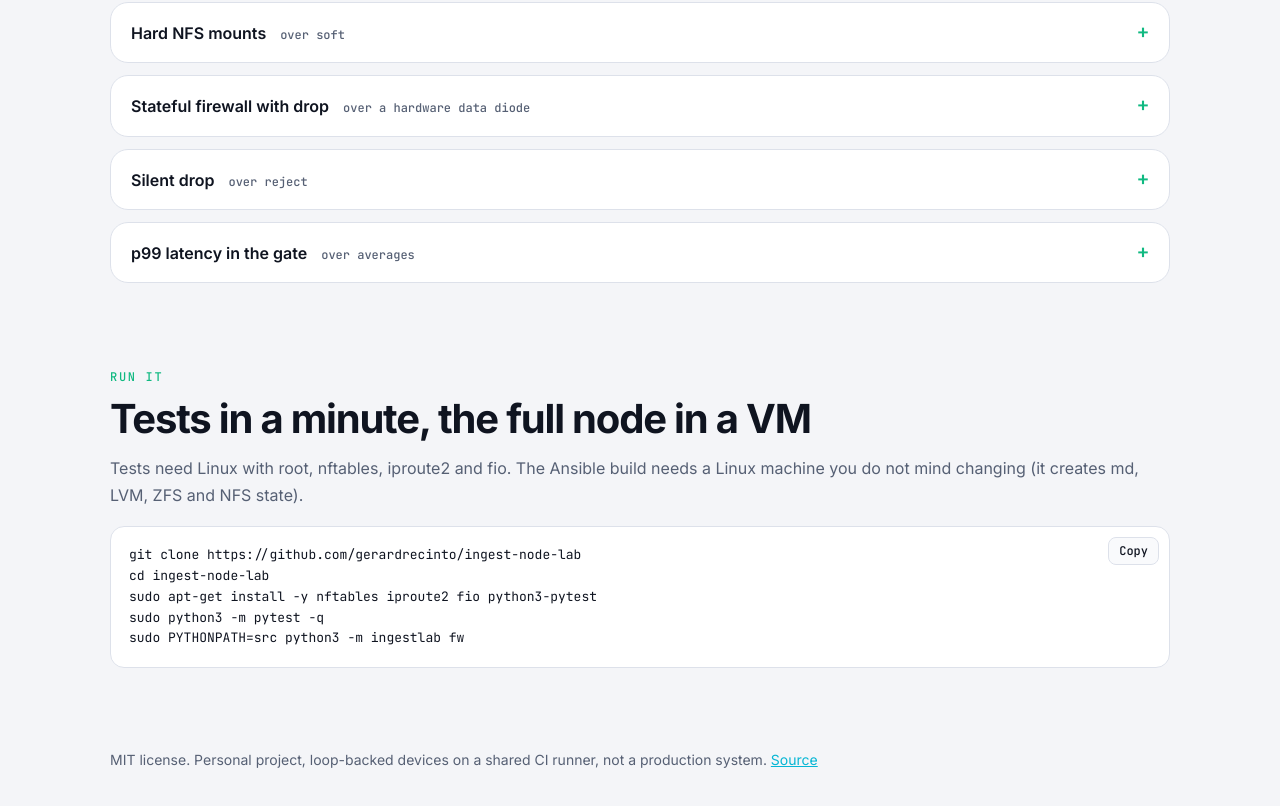
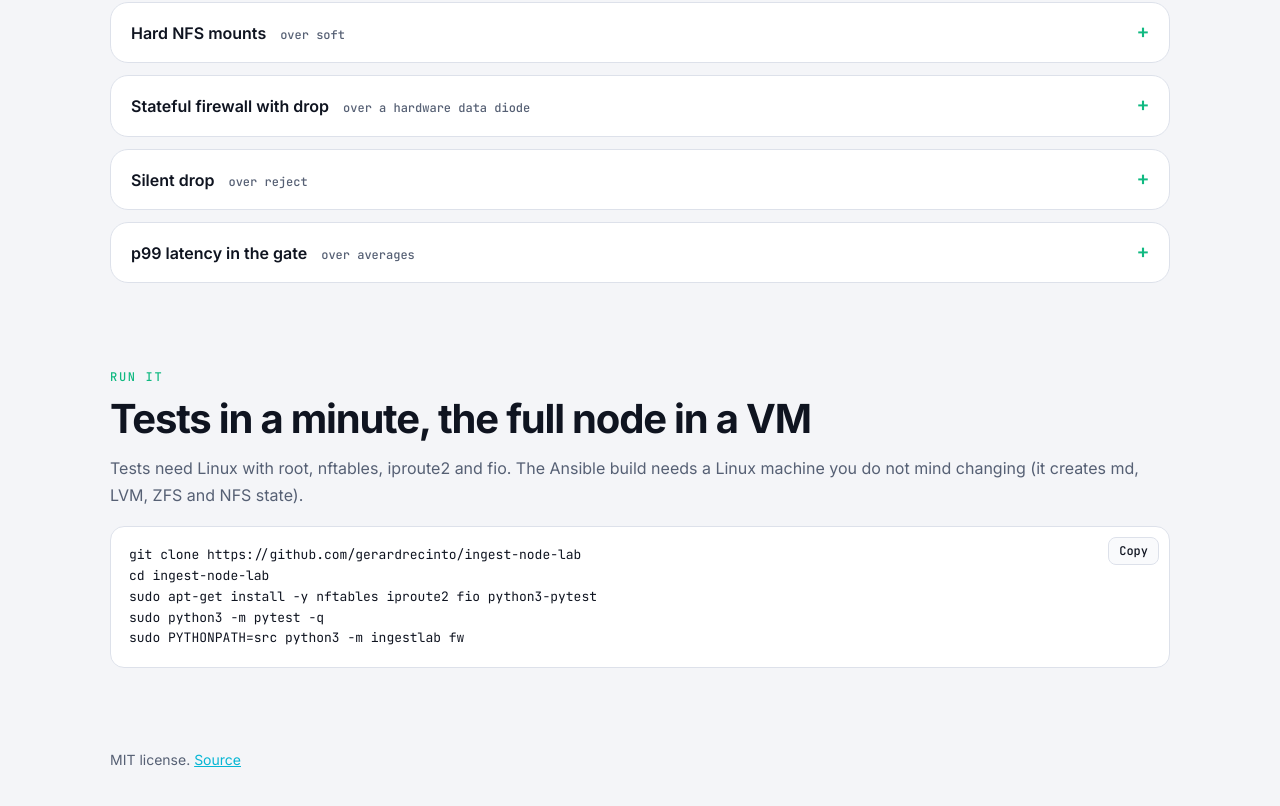
Before and after one commit to gerardrecinto/ingest-node, a plain HTML site: page docs/index.html in a window 1280 px wide. Shown: the part 4438-5244 px from the top of the page. Drawn offline with Linux system fonts and the light colour scheme.

Commit message:
Lead with what the project does and keep limits in the docs (#1)
Drop the unprompted limits and not-proven blocks from the README and
site. Notes that prevent a wrong assumption stay: compliance, demo
labels and safety warnings.

Thanks,
Gerard

```diff
--- a/docs/index.html
+++ b/docs/index.html
@@ -210,7 +210,7 @@ footer{padding:80px 0 60px;color:var(--mut);font-size:14px}
 <div class="card tile reveal" style="--d:120ms"><h3>Validation</h3><div class="f">bin/node-validate</div><p>Shellcheck-clean Bash: sysctl drift, mounts, NFS options, RAID, ZFS, firewall. Exit 1 on any failure. JSON mode.</p></div>
 <div class="card tile reveal"><h3>Slurm</h3><div class="f">ansible/roles/slurm</div><p>One node as controller and compute, the benchmark runs as a batch job. <span class="gap">No multi-node, no accounting, no PBS.</span></p></div>
 <div class="card tile reveal" style="--d:60ms"><h3>RHEL family</h3><div class="f">CI job</div><p>Hardware-free roles run twice on Rocky Linux 9. <span class="gap">Not licensed RHEL.</span></p></div>
-<div class="card tile reveal" style="--d:120ms"><h3>Not covered</h3><div class="f">honest list</div><p><span class="gap">No racking or cabling. No 100GbE, RoCE or BeeGFS. No NVMe tuning. No vendor BOMs. Kafka and Redis are in separate labs.</span></p></div>
+
 </div></div></section>
 
 <section id="tradeoffs"><div class="wrap">
@@ -235,7 +235,7 @@ sudo python3 -m pytest -q
 sudo PYTHONPATH=src python3 -m ingestlab fw<button class="copy" id="copy" type="button">Copy</button></pre>
 </div></section>
 </main>
-<footer><div class="wrap">MIT license. Personal project, loop-backed devices on a shared CI runner, not a production system. <a href="https://github.com/gerardrecinto/ingest-node-lab">Source</a></div></footer>
+<footer><div class="wrap">MIT license. <a href="https://github.com/gerardrecinto/ingest-node-lab">Source</a></div></footer>
 <script>
 const DATA={"fw":{"rows":[{"from":"ot","to":"10.10.1.2:9000","expected":"connected","result":"connected","ok":true},{"from":"ot","to":"10.10.1.2:8080","expected":"blocked","result":"timeout","ok":true},{"from":"ot","to":"10.10.1.2:22","expected":"blocked","result":"timeout","ok":true},{"from":"ot","to":"10.10.2.2:9000","expected":"blocked","result":"timeout","ok":true},{"from":"ingest","to":"10.10.1.1:22","expected":"blocked","result":"timeout","ok":true},{"from":"ingest","to":"10.10.1.1:8080","expected":"blocked","result":"timeout","ok":true},{"from":"ingest","to":"10.10.1.1:9000","expected":"blocked","result":"timeout","ok":true},{"from":"corp","to":"10.10.2.1:22","expected":"blocked","result":"timeout","ok":true},{"from":"corp","to":"10.10.2.1:8080","expected":"blocked","result":"timeout","ok":true},{"from":"corp","to":"10.10.2.1:9000","expected":"blocked","result":"timeout","ok":true}],"before":{"ot_to_ingest_8080":"connected","ingest_to_ot_22":"connected"},"counters":{"inbound_dropped":6,"egress_dropped":7},"payload":true},"tier":{"seq_write_1m":{"bw_mib_s":6038.8,"iops":6039,"p99_ms":3.785},"rand_read_4k":{"bw_mib_s":512.2,"iops":131127,"p99_ms":0.281}},"capped":{"seq_write_1m":{"bw_mib_s":50.0,"iops":50,"p99_ms":0.208},"rand_read_4k":{"bw_mib_s":0.2,"iops":50,"p99_ms":0.057}},"nfs":{"seq_write_1m":{"bw_mib_s":124.1,"iops":124,"p99_ms":333.447},"rand_read_4k":{"bw_mib_s":303.1,"iops":77586,"p99_ms":0.897}}};
 const TEXT={"ok": "PASS  sysctl-profile     all keys match\nPASS  mount /srv/ingest/nvme xfs\nPASS  nfs /mnt/ingest-nfs rw,relatime,vers=4.2,rsize=1048576,wsize=1048576,namlen=255,hard,fatal_neterrors=none,proto=tcp,nconnect=4,timeo=600,retrans=2,sec=sys,clientaddr=127.0.0.1,local_lock=none,addr=127.0.0.1\nPASS  md-raid            all members up\nPASS  zfs-pools          all pools are healthy\nSKIP  firewall-input     pass --expect-firewall to check\n", "bad": "PASS  sysctl-profile     all keys match\nPASS  mount /srv/ingest/nvme xfs\nFAIL  md-raid            degraded array in mdstat\nPASS  zfs-pools          all pools are healthy\nSKIP  firewall-input     pass --expect-firewall to check\n", "ep": "  edgeprobe\n  \u2717  ACTION REQUIRED\n  snapshot:   snap\n  kernel:     7.0.0-1017-azure\n  confidence: 81%\n  SUMMARY\n  1 critical and 0 warning signal(s) found across Linux edge readiness checks.\n  SIGNALS\n  - CRITICAL \u00b7 storage\n    Software RAID array is degraded\n    evidence: md127 [4/3] [_UUU]\n    fix: Replace the failed member and start a rebuild now. Another failure on a RAID 5 or RAID 10 pair loses data. Check smartctl on the survivors first.\n  PASSED CHECKS\n  - driver log scan\n  - network route and socket scan\n  - kubernetes event scan\n  - docker runtime health\n  - gpu inventory\n  - wireless telemetry absent\n  - realtime kernel latency scan\n  - os build provenance\n  - nfs mount options"};
```
Also changed, not shown: 1 other file.
